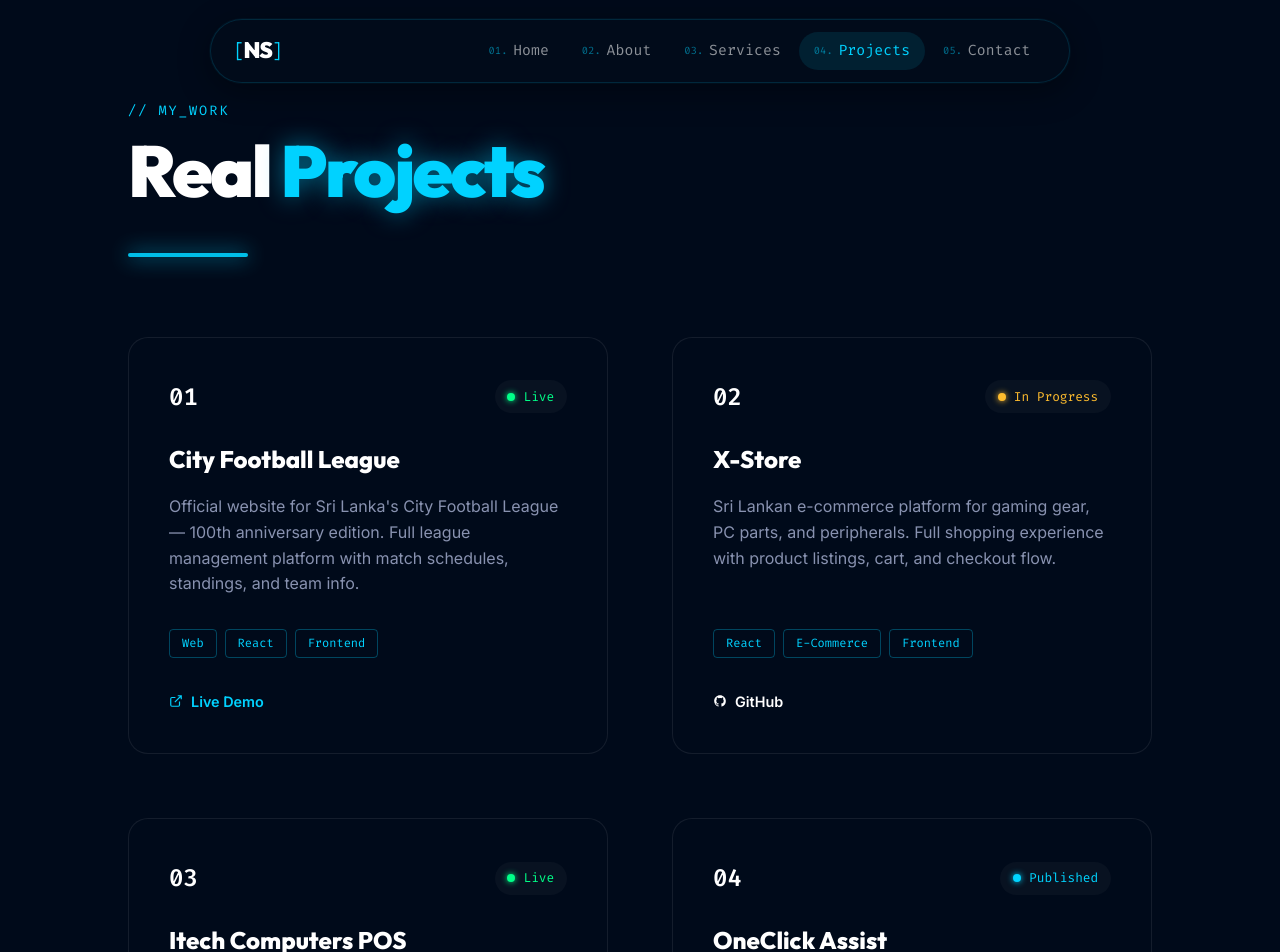
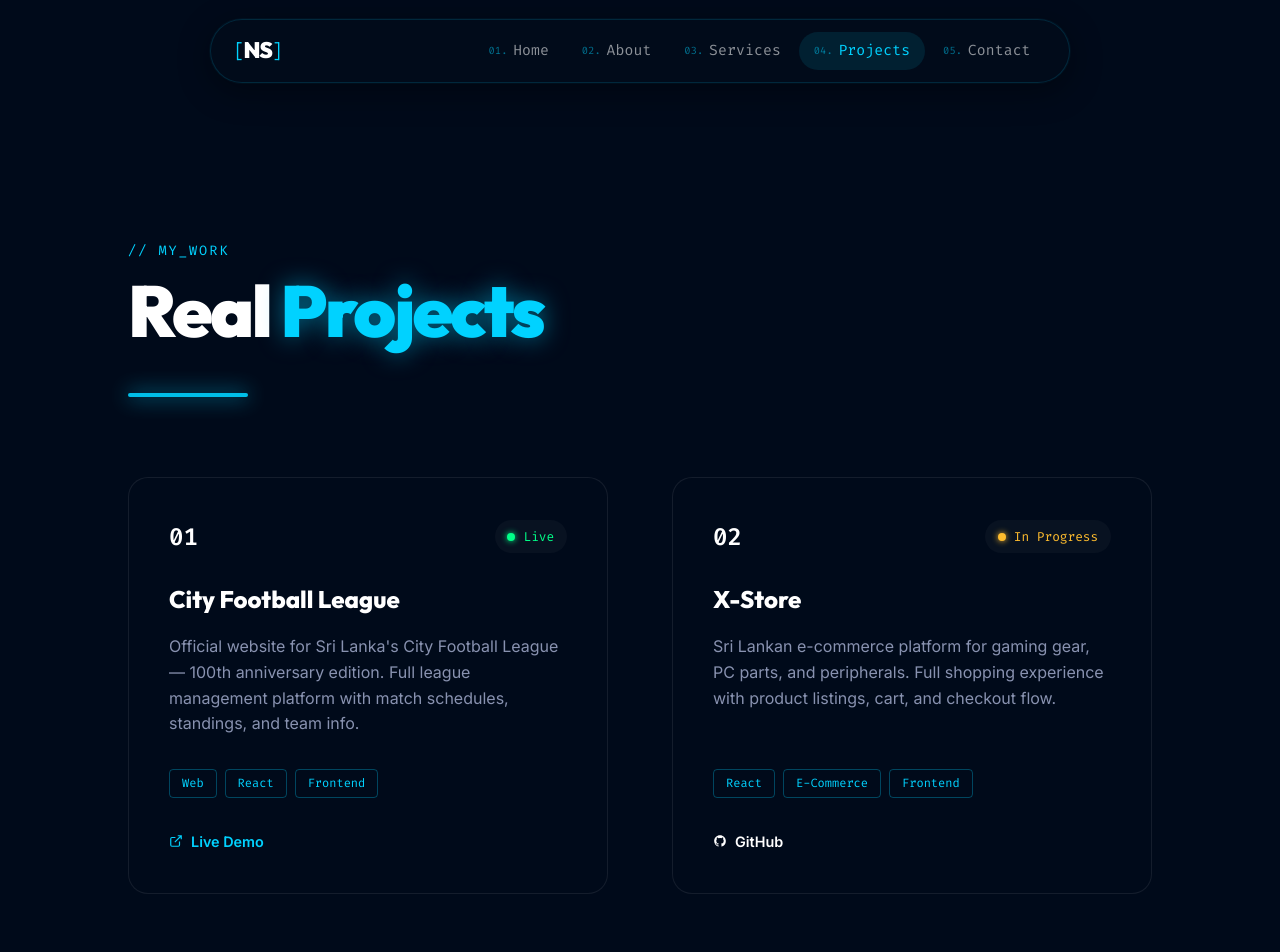
Before and after one commit to Nuwan-Srimal/Portfolio, a React (Vite) app: page /projects in a window 1280 px wide. Shown: the top 952 px of the page. Built offline with nearby package versions, Linux system fonts and the light colour scheme.

Commit message:
add padding on project section✏️

```diff
--- a/src/components/Projects.jsx
+++ b/src/components/Projects.jsx
@@ -19,9 +19,9 @@ const projects = [
     title: 'Itech Computers POS',
     desc: 'Point-of-Sale system built for a real computer shop. Handles inventory, sales transactions, billing, and reporting. Private deployment on Vercel.',
     tags: ['POS', 'React', 'Vercel'],
-    live: 'https://itech-computers-shop-pos.vercel.app/',
+    live: null,
     github: null,
-    status: 'Live',
+    status: 'Private',
   },
   {
     title: 'OneClick Assist',
@@ -50,14 +50,15 @@ const projects = [
 ];
 
 const statusColor = {
-  'Live': '#00ff88',
+  'Live':        '#00ff88',
   'In Progress': '#febc2e',
-  'Published': '#00d4ff',
+  'Published':   '#00d4ff',
+  'Private':     '#8892b0',
 };
 
 export default function Projects() {
   return (
-    <section id="projects" className="projects">
+    <section id="projects" className="projects" style={{ padding: '240px 10% 200px' }}>
       <div className="projects-inner">
         <div className="projects-header">
           <p className="section-tag">// my_work</p>
```
